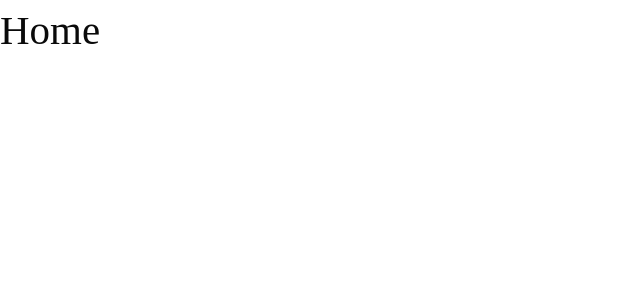
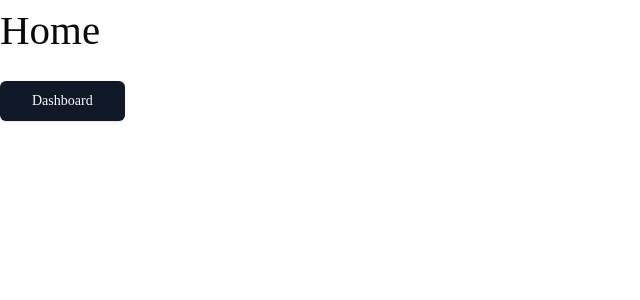
Before and after one commit to JoaoGuilherme527/ffiz-track, a Next.js app in the folder frontend/: page / in a window 1280 px wide. Shown: the top 300 px of the page, without its empty margins (0-640 px from the left). Built offline with nearby package versions, Linux system fonts and the light colour scheme; a web font is replaced by a local one.

Commit message:
add login and register

```diff
--- a/frontend/src/app/page.tsx
+++ b/frontend/src/app/page.tsx
@@ -1,9 +1,16 @@
+import Link from "next/link"
 
 export default function Home() {
-    return <div>
-      Home
-      <nav>
-
-      </nav>
-    </div>
+    return (
+        <div>
+            <h1>Home</h1>
+            <Link
+          href="/dashboard"
+          className="inline-flex h-10 items-center justify-center rounded-md bg-gray-900 px-8 text-sm font-medium text-gray-50 shadow transition-colors hover:bg-gray-900/90 focus-visible:outline-none focus-visible:ring-1 focus-visible:ring-gray-950 disabled:pointer-events-none disabled:opacity-50 dark:bg-gray-50 dark:text-gray-900 dark:hover:bg-gray-50/90 dark:focus-visible:ring-gray-300"
+        >
+          Dashboard
+        </Link>
+            <nav></nav>
+        </div>
+    )
 }
--- a/frontend/src/components/custom/LogoutButton.tsx
+++ b/frontend/src/components/custom/LogoutButton.tsx
@@ -4,7 +4,8 @@
 export function LogoutButton() {
   return (
     <form action={logoutAction}>
-      <button type="submit">
+      <button type="submit" className="flex content-center">
+        Sair
         <LogOut className="w-6 h-6 hover:text-primary" />
       </button>
     </form>
--- a/frontend/src/components/forms/SiginForm.tsx
+++ b/frontend/src/components/forms/SiginForm.tsx
@@ -39,8 +39,8 @@
                     <CardContent className="space-y-4">
                         <div className="space-y-2">
                             <Label htmlFor="email">Email</Label>
-                            <Input id="identifier" name="identifier" type="text" placeholder="username or email" />
-                            {formState?.zodErrors?.identifier && <ZodErrors error={formState.zodErrors.identifier} />}
+                            <Input id="email" name="email" type="text" placeholder="email" />
+                            {formState?.zodErrors?.email && <ZodErrors error={formState.zodErrors.email} />}
                         </div>
                         <div className="space-y-2">
                             <Label htmlFor="password">Password</Label>
--- a/frontend/src/data/services/auth-services.ts
+++ b/frontend/src/data/services/auth-services.ts
@@ -7,7 +7,7 @@
 }
 
 interface LoginUserProps {
-  identifier: string;
+  email: string;
   password: string;
 }
 
```
Also changed, not shown: frontend/src/data/actions/auth-actions.ts (+4 -4 lines).
